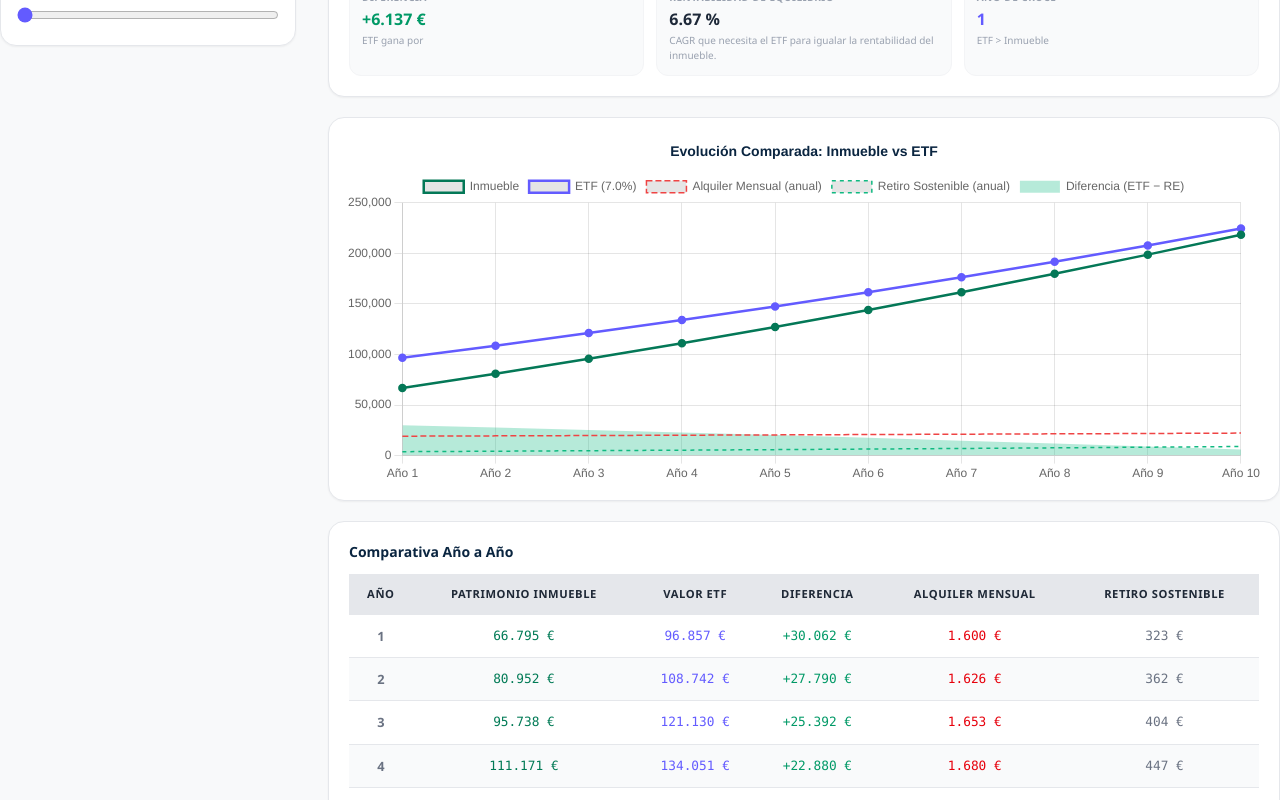
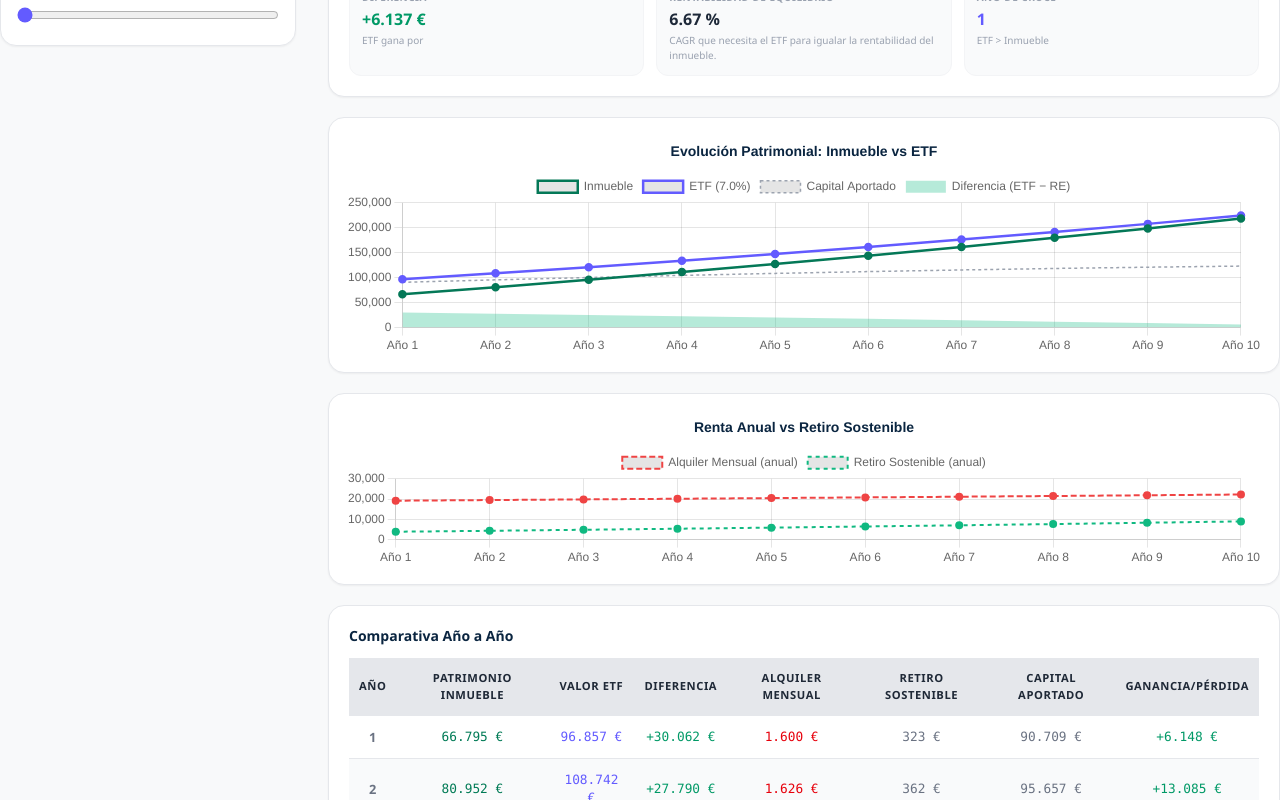
Before and after one commit to asblanco/real-state-simulator, a SvelteKit app: page /etf in a window 1280 px wide. Shown: the part 540-1340 px from the top of the page. Built offline with nearby package versions, Linux system fonts and the light colour scheme.

Commit message:
feat: split ETF chart into wealth and income charts

```diff
--- a/src/lib/etf-calculator.ts
+++ b/src/lib/etf-calculator.ts
@@ -57,10 +57,12 @@ export function computeEtfComparison(
   const monthlyCashflows = computeMonthlyCashflows(params, years, purchaseCosts);
 
   let etfValue = initialCapital;
+  let cumulativeContribution = initialCapital;
   const yearByYear: EtfYearData[] = [];
 
   for (let m = 0; m < years.length * MONTHS_PER_YEAR; m++) {
     etfValue = etfValue * (1 + monthlyRate) + monthlyCashflows[m];
+    cumulativeContribution += monthlyCashflows[m];
     if ((m + 1) % MONTHS_PER_YEAR === 0) {
       const yearIdx = (m + 1) / MONTHS_PER_YEAR - 1;
       const monthlyRentAtYear = years[yearIdx].ingresoWarmMensual;
@@ -70,6 +72,7 @@ export function computeEtfComparison(
         etfValue: Math.round(etfValue),
         reTotalWealth: computeReWealthAtYear(params, years, yearIdx),
         monthlyContribution: Math.round(monthlyCashflows[m]),
+        cumulativeContribution: Math.round(cumulativeContribution),
         monthlyRentAtYear: Math.round(monthlyRentAtYear),
         sustainableWithdrawal: Math.round(sustainableWithdrawal),
       });
--- a/src/lib/locales/de.json
+++ b/src/lib/locales/de.json
@@ -154,7 +154,8 @@
   "etf.breakeven_desc": "CAGR, die der ETF benötigt, um die Rendite der Immobilie zu erreichen.",
   "etf.wins": "ETF gewinnt um",
   "etf.re_wins": "Immobilie gewinnt um",
-  "etf.chart_title": "Vergleichende Entwicklung: Immobilie vs ETF",
+  "etf.chart_title": "Vermögensentwicklung: Immobilie vs ETF",
+  "etf.chart_income_title": "Jahresmiete vs Nachhaltige Entnahme",
   "etf.legend_re": "Immobilie",
   "etf.legend_etf": "ETF",
   "etf.year_table": "Jährlicher Vergleich",
@@ -165,6 +166,8 @@
   "etf.avg_monthly_saving": "Durchschnittliche monatliche Ersparnis vs Kauf",
   "etf.crossover": "Schnittpunkt-Jahr",
   "etf.extra_contribution": "Zusätzlicher Monatsbeitrag",
+  "etf.total_invested": "Investiertes Kapital",
+  "etf.net_gain_loss": "Gewinn/Verlust",
 
   "etf.model_desc": "Miete vs Kauf Modell",
   "etf.model_detail": "Statt zu kaufen, mieten Sie dieselbe Immobilie und investieren die Differenz (Einsparungen durch keine Hypothek + Eigentümerkosten) in einen ETF.",
--- a/src/lib/locales/en.json
+++ b/src/lib/locales/en.json
@@ -154,7 +154,8 @@
   "etf.breakeven_desc": "CAGR needed for ETF to match the property's return.",
   "etf.wins": "ETF wins by",
   "etf.re_wins": "Property wins by",
-  "etf.chart_title": "Comparative Evolution: Real Estate vs ETF",
+  "etf.chart_title": "Wealth Evolution: Real Estate vs ETF",
+  "etf.chart_income_title": "Annual Rent vs Sustainable Withdrawal",
   "etf.legend_re": "Real Estate",
   "etf.legend_etf": "ETF",
   "etf.year_table": "Year-by-Year Comparison",
@@ -165,6 +166,8 @@
   "etf.avg_monthly_saving": "Avg Monthly Savings vs Buying",
   "etf.crossover": "Crossover Year",
   "etf.extra_contribution": "Extra Monthly Contribution",
+  "etf.total_invested": "Capital Invested",
+  "etf.net_gain_loss": "Gain/Loss",
 
   "etf.model_desc": "Rent vs Buy Model",
   "etf.model_detail": "Instead of buying, you rent the same property and invest the difference (savings from not paying mortgage + ownership costs) in an ETF.",
--- a/src/lib/locales/es.json
+++ b/src/lib/locales/es.json
@@ -154,7 +154,8 @@
   "etf.breakeven_desc": "CAGR que necesita el ETF para igualar la rentabilidad del inmueble.",
   "etf.wins": "ETF gana por",
   "etf.re_wins": "Inmueble gana por",
-  "etf.chart_title": "Evolución Comparada: Inmueble vs ETF",
+  "etf.chart_title": "Evolución Patrimonial: Inmueble vs ETF",
+  "etf.chart_income_title": "Renta Anual vs Retiro Sostenible",
   "etf.legend_re": "Inmueble",
   "etf.legend_etf": "ETF",
   "etf.year_table": "Comparativa Año a Año",
@@ -165,6 +166,8 @@
   "etf.avg_monthly_saving": "Ahorro Mensual Medio vs Comprar",
   "etf.crossover": "Año de Cruce",
   "etf.extra_contribution": "Aporte Extra Mensual",
+  "etf.total_invested": "Capital Aportado",
+  "etf.net_gain_loss": "Ganancia/Pérdida",
 
   "etf.model_desc": "Modelo Renta vs Comprar",
   "etf.model_detail": "En lugar de comprar, alquilas el mismo inmueble e inviertes la diferencia (ahorro por no pagar hipoteca + gastos de propietario) en un ETF.",
--- a/src/lib/types.ts
+++ b/src/lib/types.ts
@@ -68,6 +68,7 @@ export interface EtfYearData {
   etfValue: number;
   reTotalWealth: number;
   monthlyContribution: number;
+  cumulativeContribution: number;
   monthlyRentAtYear: number;
   sustainableWithdrawal: number;
 }
--- a/src/routes/etf/+page.svelte
+++ b/src/routes/etf/+page.svelte
@@ -24,6 +24,7 @@
   let gapColors = $derived(diffData.map(v => v >= 0 ? "rgba(16, 185, 129, 0.3)" : "rgba(239, 68, 68, 0.3)"));
   let annualRentData = $derived($etfComparison.yearByYear.map(y => y.monthlyRentAtYear * 12));
   let annualSwData = $derived($etfComparison.yearByYear.map(y => y.sustainableWithdrawal * 12));
+  let investedData = $derived($etfComparison.yearByYear.map(y => y.cumulativeContribution));
 </script>
 
 <div class="space-y-5 pb-12">
@@ -105,8 +106,8 @@
     </div>
   </div>
 
-  <!-- COMPARISON CHART + RENT / SW LINES -->
-  <div class="bg-white p-4 rounded-2xl border border-gray-200 shadow-xs h-96">
+  <!-- CHART 1: Wealth Evolution -->
+  <div class="bg-white p-4 rounded-2xl border border-gray-200 shadow-xs h-64">
     <Chart
       type="line"
       labels={$etfComparison.yearByYear.map(y => $t("chart.axis_prefix") + y.year)}
@@ -130,20 +131,11 @@
           pointBackgroundColor: "rgb(99, 91, 255)",
         },
         {
-          label: $t("etf.monthly_rent") + " (anual)",
-          data: annualRentData,
-          borderColor: "rgb(239, 68, 68)",
+          label: $t("etf.total_invested"),
+          data: investedData,
+          borderColor: "rgb(156, 163, 175)",
           borderWidth: 1.5,
-          borderDash: [6, 3],
-          fill: false,
-          pointRadius: 0,
-        },
-        {
-          label: $t("etf.sustainable_withdrawal") + " (anual)",
-          data: annualSwData,
-          borderColor: "rgb(16, 185, 129)",
-          borderWidth: 1.5,
-          borderDash: [4, 4],
+          borderDash: [3, 3],
           fill: false,
           pointRadius: 0,
         },
@@ -160,6 +152,37 @@
     />
   </div>
 
+  <!-- CHART 2: Annual Income -->
+  <div class="bg-white p-4 rounded-2xl border border-gray-200 shadow-xs h-48">
+    <Chart
+      type="line"
+      labels={$etfComparison.yearByYear.map(y => $t("chart.axis_prefix") + y.year)}
+      datasets={[
+        {
+          label: $t("etf.monthly_rent") + " (anual)",
+          data: annualRentData,
+          borderColor: "rgb(239, 68, 68)",
+          borderWidth: 2,
+          borderDash: [6, 3],
+          fill: false,
+          pointRadius: 3,
+          pointBackgroundColor: "rgb(239, 68, 68)",
+        },
+        {
+          label: $t("etf.sustainable_withdrawal") + " (anual)",
+          data: annualSwData,
+          borderColor: "rgb(16, 185, 129)",
+          borderWidth: 2,
+          borderDash: [4, 4],
+          fill: false,
+          pointRadius: 3,
+          pointBackgroundColor: "rgb(16, 185, 129)",
+        },
+      ]}
+      title={$t("etf.chart_income_title")}
+    />
+  </div>
+
   <!-- YEAR TABLE -->
   <div class="bg-white p-5 rounded-2xl border border-gray-200 shadow-xs">
     <h3 class="text-sm font-bold text-[#0A2540] mb-3">{$t("etf.year_table")}</h3>
@@ -173,6 +196,8 @@
             <th class="text-center bg-gray-200">{$t("etf.table_gap")}</th>
             <th class="text-center bg-gray-200">{$t("etf.monthly_rent")}</th>
             <th class="text-center bg-gray-200">{$t("etf.sustainable_withdrawal")}</th>
+            <th class="text-center bg-gray-200">{$t("etf.total_invested")}</th>
+            <th class="text-center bg-gray-200">{$t("etf.net_gain_loss")}</th>
           </tr>
         </thead>
         <tbody>
@@ -188,6 +213,10 @@
               <td class="text-center font-mono text-sm {y.sustainableWithdrawal >= y.monthlyRentAtYear ? 'text-emerald-600 font-bold' : 'text-gray-500'}">
                 {fmt(y.sustainableWithdrawal)}
               </td>
+              <td class="text-center font-mono text-sm text-gray-500">{fmt(y.cumulativeContribution)}</td>
+              <td class="text-center font-mono text-sm {y.etfValue - y.cumulativeContribution >= 0 ? 'text-emerald-600' : 'text-orange-600'}">
+                {y.etfValue - y.cumulativeContribution >= 0 ? '+' : ''}{fmt(y.etfValue - y.cumulativeContribution)}
+              </td>
             </tr>
           {/each}
         </tbody>
```
